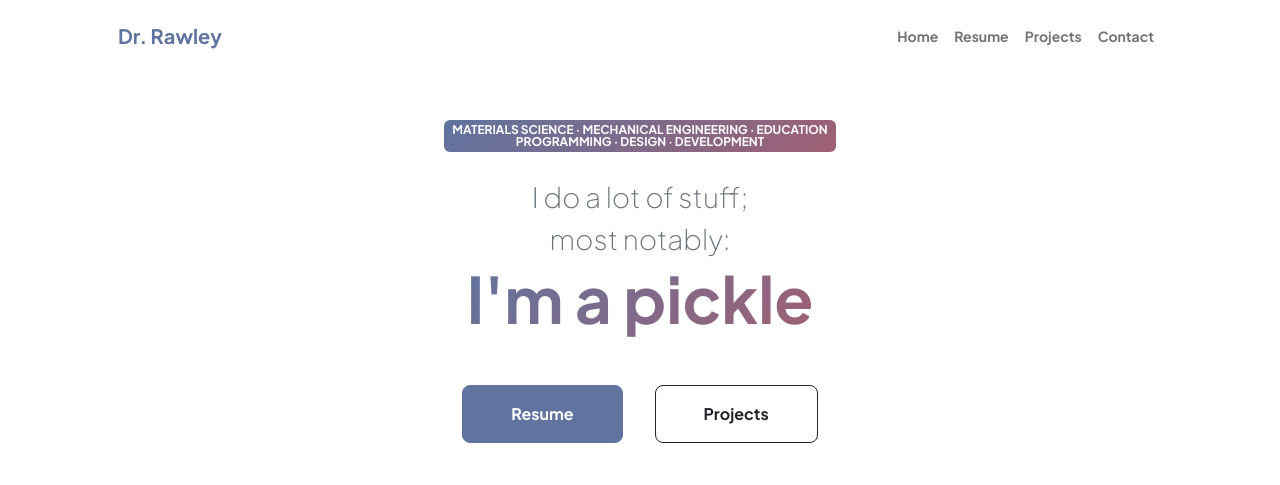
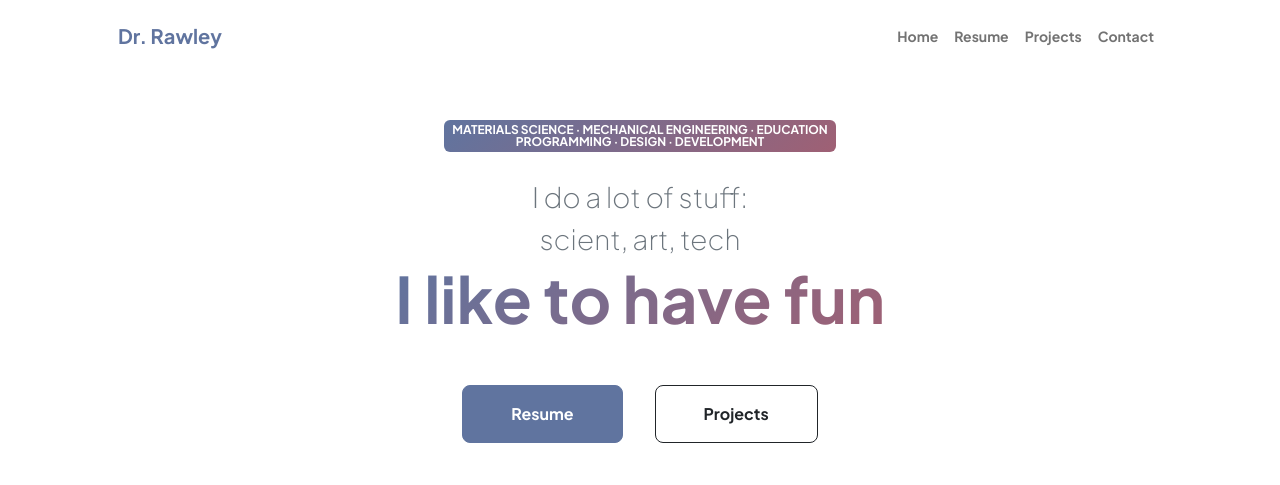
Before and after one commit to DrRawley/DrRawley.github.io, a plain HTML site: page index.html in a window 1280 px wide. Shown: the top 485 px of the page. Drawn offline with nearby package versions, Linux system fonts and the light colour scheme.

Commit message:
update index.html and picture

```diff
--- a/index.html
+++ b/index.html
@@ -54,9 +54,9 @@
                                 <div class="text-uppercase">Programming &middot; Design &middot;
                                     Development</div>
                             </div>
-                            <div class="fs-3 fw-light text-muted">I do a lot of stuff;<br>most notably:</div>
-                            <h1 class="display-3 fw-bolder mb-5"><span class="text-gradient d-inline">I'm
-                                    a pickle</span></h1>
+                            <div class="fs-3 fw-light text-muted">I do a lot of stuff:<br>scient, art, tech</div>
+                            <h1 class="display-3 fw-bolder mb-5"><span class="text-gradient d-inline">I like to have
+                                    fun</span></h1>
                             <div
                                 class="d-grid gap-3 d-sm-flex justify-content-sm-center justify-content-xxl-start mb-3">
                                 <a class="btn btn-primary btn-lg px-5 py-3 me-sm-3 fs-6 fw-bolder"
@@ -72,7 +72,7 @@
                             <div class="profile bg-gradient-primary-to-secondary">
                                 <!-- TIP: For best results, use a photo with a transparent background like the demo example below-->
                                 <!-- Watch a tutorial on how to do this on YouTube (link)-->
-                                <img class="profile-img" src="assets/Rawley Pickle.png" alt="..." />
+                                <img class="profile-img" src="assets/Rawley with Horse.png" alt="..." />
                                 <div class="dots-1">
                                     <!-- SVG Dots-->
                                     <svg version="1.1" xmlns="http://www.w3.org/2000/svg"
```
Also changed, not shown: 2 other files.
